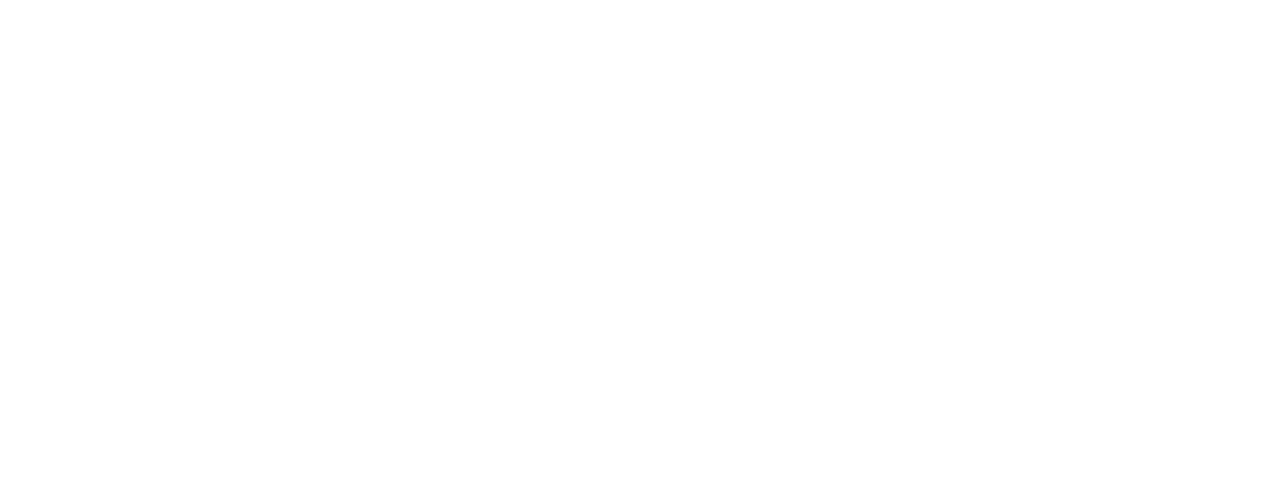
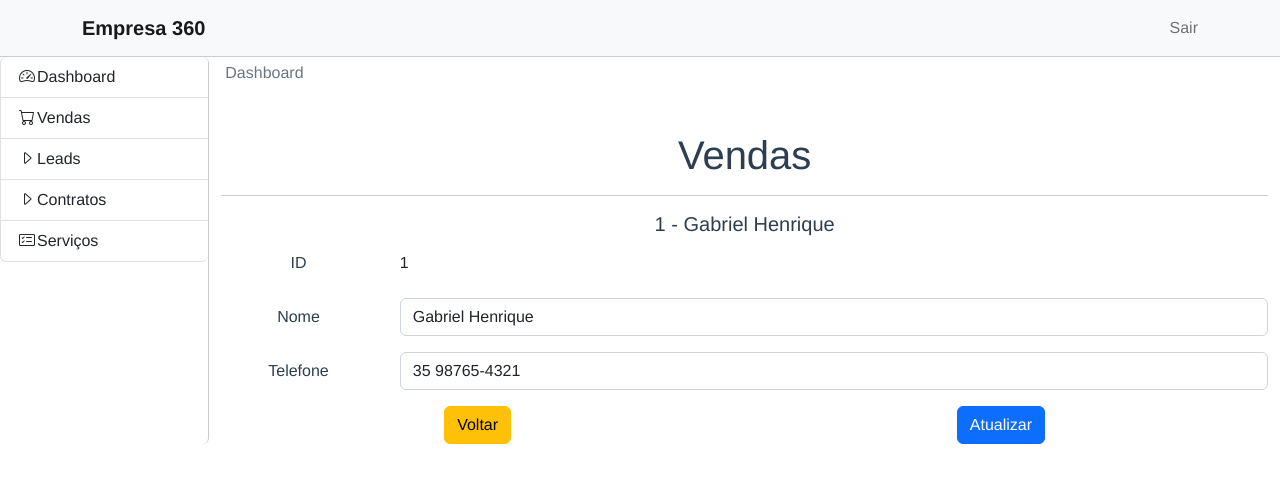
Before and after one commit to GabrielHCustodio/Company-project, a Vue app: page /home/sales/leads/1 in a window 1280 px wide. Before the commit this address had no page. Shown: the top 482 px of the page. Built offline with nearby package versions, Linux system fonts and the light colour scheme; data requests are answered from the project's data file.

Commit message:
Sending parameters and receiving through $route.params, displayed data received in the Lead component, creating ApiMixin to reuse http request function, and naming routes.

```diff
--- /dev/null
+++ b/src/components/sales/Lead.vue
@@ -0,0 +1,39 @@
+<template>
+    <div>
+        <h5>{{ data.id }} - {{ data.name }} </h5>
+        <div class="mb-3 row">
+            <label class="col-sm-2 col-form-label">ID</label>
+            <div class="col-sm-10">
+                <input type="text" readonly class="form-control-plaintext" :value="data.id">
+            </div>
+        </div>
+        <div class="mb-3 row">
+            <label class="col-sm-2 col-form-label">Nome</label>
+            <div class="col-sm-10">
+                <input type="text" class="form-control" :value="data.name">
+            </div>
+        </div>
+        <div class="mb-3 row">
+            <label class="col-sm-2 col-form-label">Telefone</label>
+            <div class="col-sm-10">
+                <input type="text" class="form-control" :value="data.telephone">
+            </div>
+        </div>
+
+        <div class="col-auto d-flex justify-content-around">
+            <button type="button" class="btn btn-warning" @click="$router.push({name: 'leads'})">Voltar</button>
+            <button type="button" class="btn btn-primary">Atualizar</button>
+        </div>
+    </div>
+</template>
+
+<script>
+import ApiMixin from "@/mixins/ApiMixin"
+export default {
+    name: 'Lead',
+    mixins: [ ApiMixin ],
+    created() {
+        this.getDataApi(`http://localhost:3000/leads/${this.$route.params.id}`)
+    }
+}
+</script>
--- a/src/components/sales/Leads.vue
+++ b/src/components/sales/Leads.vue
@@ -15,7 +15,7 @@
                 <td>{{ d.name }}</td>
                 <td>{{ d.telephone }}</td>
                 <td>
-                    <router-link to="/home/sales/leads" class="btn btn-sm btn-primary">
+                    <router-link :to="{ name: 'lead' , params: { id: d.id } }" class="btn btn-sm btn-primary">
                         <i class="bi bi-pencil-square" style="cursor:pointer"></i>
                     </router-link>
                 </td>
@@ -25,24 +25,12 @@
 </template>
 
 <script>
+import ApiMixin from "@/mixins/ApiMixin"
 export default {
     name: "Leads",
-    data() {
-        return {
-            data: null
-        }
-    },
-    methods: {
-        getDataApi() {
-            fetch('http://localhost:3000/leads')
-            .then( response => response.json() )
-            .then( response => {
-                this.data = response
-            })
-        }
-    },
+    mixins: [ ApiMixin ],
     created() {
-        this.getDataApi()
+        this.getDataApi('http://localhost:3000/leads')
     }
 }
 </script>
--- /dev/null
+++ b/src/components/sales/StandardSales.vue
@@ -0,0 +1,20 @@
+<template>
+    <div>
+        <div class="row">
+            <div class="col-3 offset-2 bg-suc">
+                <div class="card">
+                    <div class="card-header bg-success text-white">Leads</div>
+                    <div class="card-body">1500</div>
+                </div>
+            </div>
+
+            <div class="col-3 offset-2">
+                <div class="card">
+                    <div class="card-header  bg-success text-white">Contratos</div>
+                    <div class="card-body">250</div>
+                </div>
+            </div>
+        </div>
+    </div>
+
+</template>
--- /dev/null
+++ b/src/mixins/ApiMixin.js
@@ -0,0 +1,16 @@
+export default {
+    data() {
+        return {
+            data: {}
+        }
+    },
+    methods: {
+        getDataApi(url) {
+            fetch(url)
+            .then( response => response.json())
+            .then( response => {
+                this.data = response
+            })
+        }
+    }
+}
--- a/src/views/Home.vue
+++ b/src/views/Home.vue
@@ -24,10 +24,10 @@
                 <router-link class="list-group-item list-group-item-action" to="/home/sales/leads" exact-active-class="active">
                   <i class="bi bi-caret-right"></i> Leads
                 </router-link>
-                <router-link class="list-group-item list-group-item-action" to="/home/sales/contracts" exact-active-class="active">
+                <router-link class="list-group-item list-group-item-action" :to="{ name: 'contracts' }" exact-active-class="active">
                   <i class="bi bi-caret-right"></i> Contratos
                 </router-link>
-                <router-link class="list-group-item list-group-item-action" to="/home/services" exact-active-class="active">
+                <router-link class="list-group-item list-group-item-action" :to="{ name: 'services' }" exact-active-class="active">
                   <i class="bi bi-card-checklist"></i> Serviços
                 </router-link>
             </div>
```
Also changed, not shown: src/router/index.js (+7 -3 lines).
